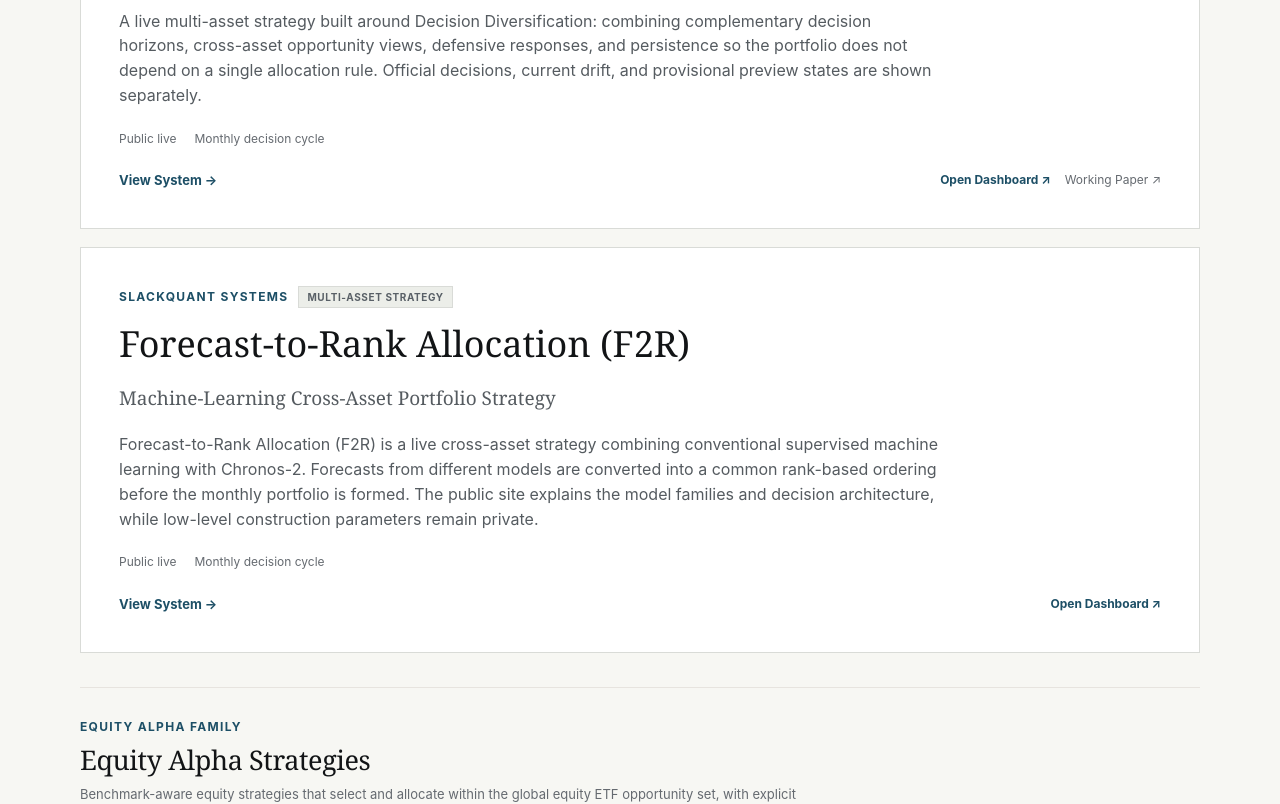
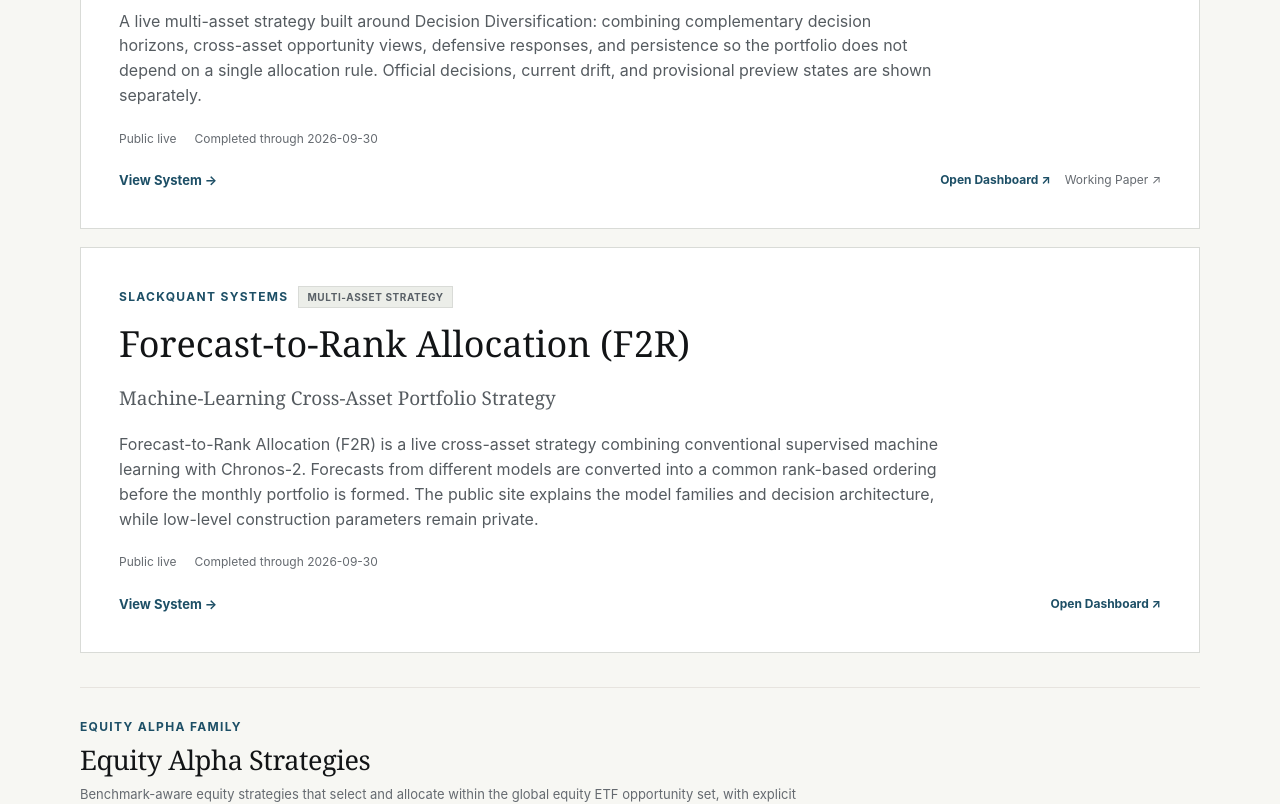
Before and after one commit to slackquant80/slackquant-research, a Next.js app: page /systems in a window 1280 px wide. Shown: the part 2100-2904 px from the top of the page. Built offline with nearby package versions, Linux system fonts and the light colour scheme; no server answers.

Commit message:
Systems index: display independently published completion dates from each system's evidence

```diff
--- a/src/app/systems/page.tsx
+++ b/src/app/systems/page.tsx
@@ -2,6 +2,8 @@ import type { Metadata } from "next";
 import { SystemCard } from "@/components/SystemCard";
 import { systemGroupDefinitions, systemItems, systemLayerDefinitions } from "@/data/systems";
 import { pdsCanonicalSummary } from "@/data/pdsCanonicalSummary";
+import { getLiveSystemEvidence } from "@/lib/liveSystemEvidence";
+import { getEquityAlphaEvidence } from "@/lib/equityAlphaEvidence";
 
 export const metadata: Metadata = {
   title: "Systems",
@@ -22,6 +24,13 @@ function formatPdsPublicDate(isoDate: string) {
 }
 
 export default function SystemsPage() {
+  // Only a published-data cutoff is release-bound; descriptions and layouts remain static.
+  // Every system owns its own clock: a refresh never re-dates another system.
+  const publishedThrough: Record<string, string> = {
+    adaa: getLiveSystemEvidence("adaa").completedThrough,
+    f2r: getLiveSystemEvidence("f2r").completedThrough,
+    "equity-alpha": getEquityAlphaEvidence().supportEnd,
+  };
   return (
     <main>
       <section className="index-hero systems-index-hero">
@@ -87,6 +96,8 @@ export default function SystemsPage() {
                                         ...item,
                                         dateLabel: `Operational data through ${formatPdsPublicDate(pdsCanonicalSummary.markThrough)}`,
                                       }
+                                    : publishedThrough[item.slug]
+                                    ? { ...item, dateLabel: `Completed through ${publishedThrough[item.slug]}` }
                                     : item
                                 }
                               />
```
